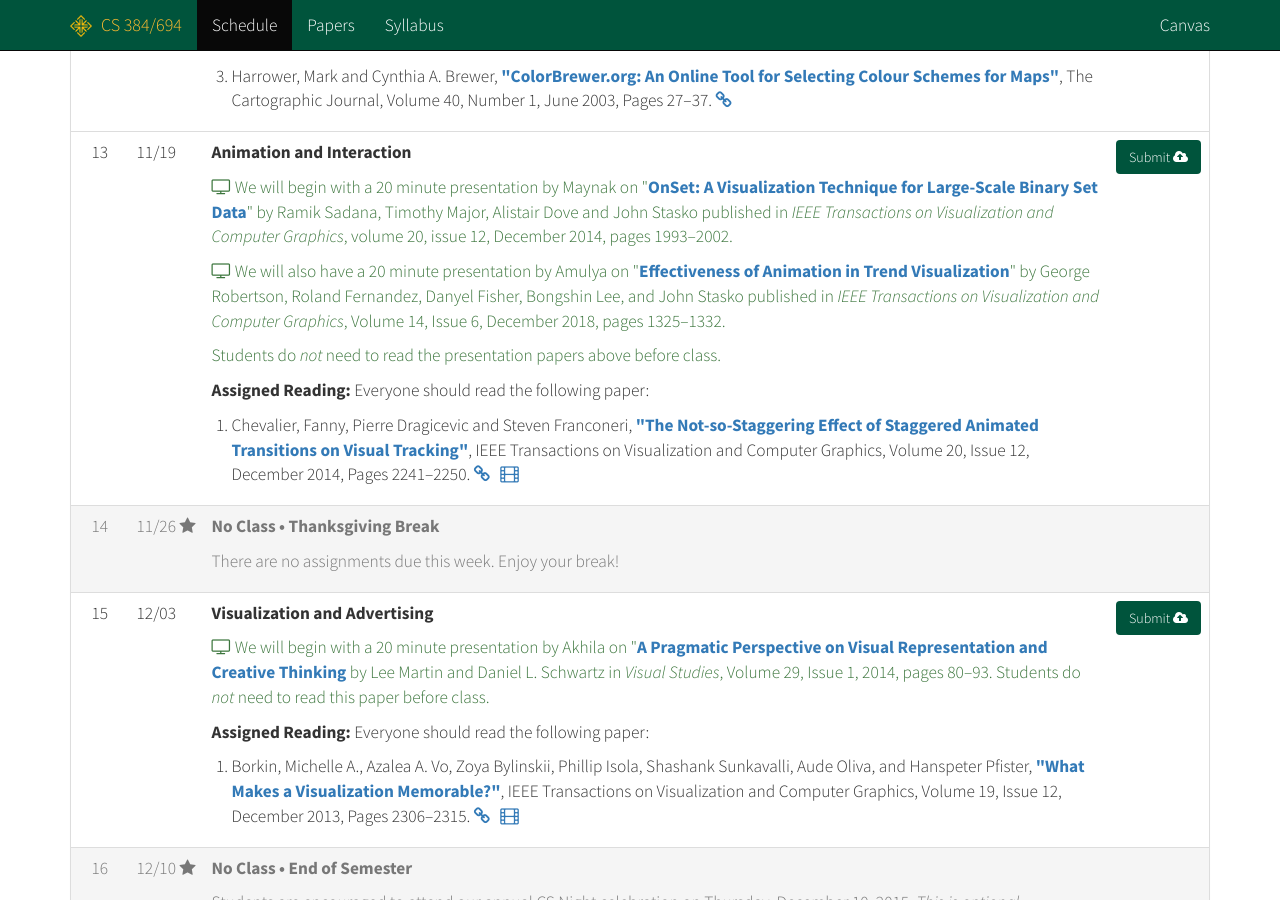
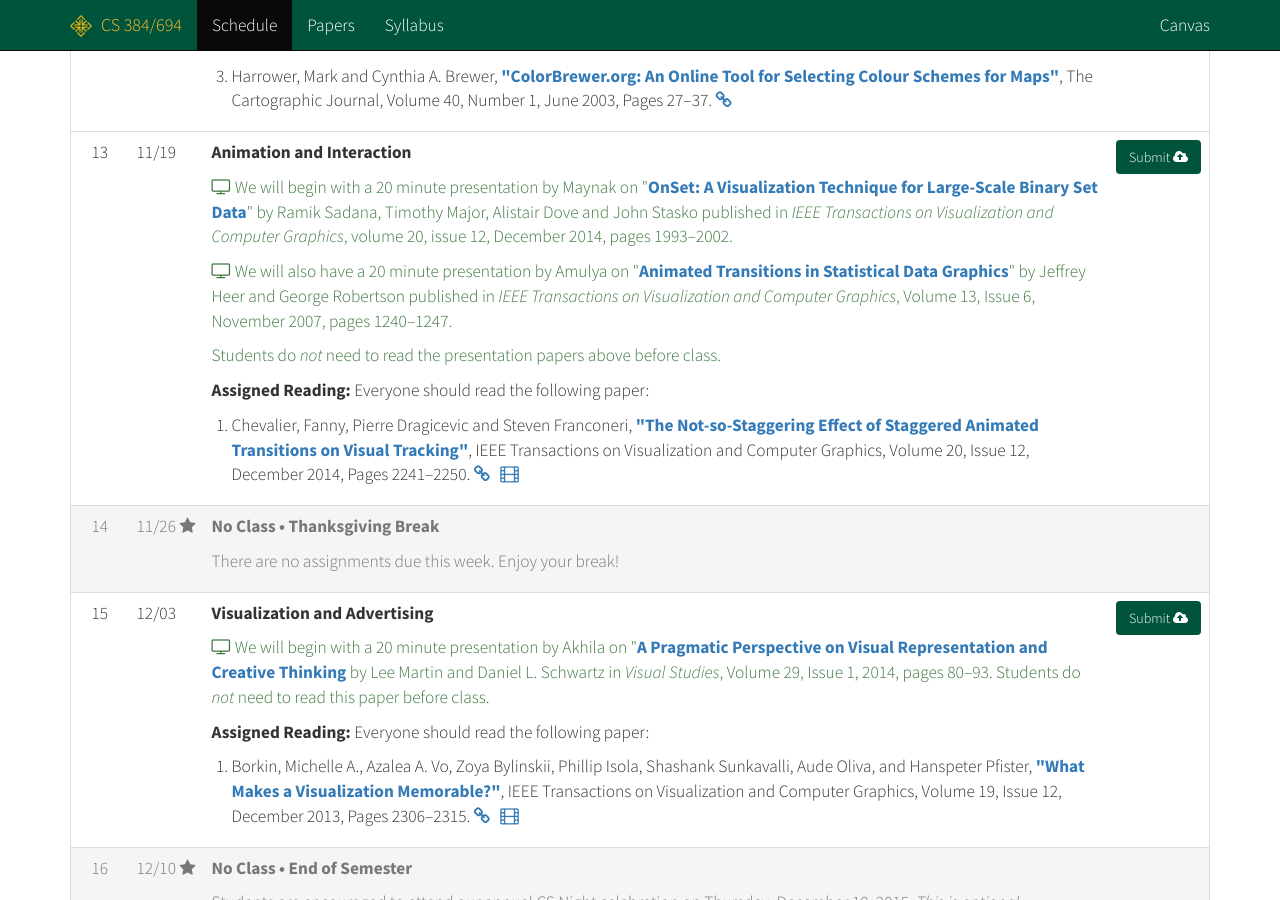
Before and after one commit to cs694/fall2015, a Jekyll site: the page built from schedule.html, in a window 1280 px wide and 900 px high, scrolled down 3833 px. Built offline with Jekyll 4.4.1, drawn with Linux system fonts in a browser that asks for light colours; Markdown is read by kramdown in place of the engine named in the settings.

Commit message:
Changed paper.

```diff
--- a/_data/schedule.yml
+++ b/_data/schedule.yml
@@ -259,7 +259,7 @@
   link : 'https://usfca.instructure.com/courses/1555423/quizzes/2290682'
   gray : false
   flag : false
-  todo : '<p class="text-success"><i class="fa fa-television"></i> We will begin with a 20 minute presentation by Maynak on "<strong><a href="http://dx.doi.org/10.1109/TVCG.2014.2346249">OnSet: A Visualization Technique for Large-Scale Binary Set Data</a></strong>" by Ramik Sadana, Timothy Major, Alistair Dove and John Stasko published in <em>IEEE Transactions on Visualization and Computer Graphics</em>, volume 20, issue 12, December 2014, pages 1993&ndash;2002.</p><p class="text-success"><i class="fa fa-television"></i> We will also have a 20 minute presentation by Amulya on "<strong><a href="http://doi.ieeecomputersociety.org/10.1109/TVCG.2008.125">Effectiveness of Animation in Trend Visualization</a></strong>" by George Robertson, Roland Fernandez, Danyel Fisher, Bongshin Lee, and John Stasko published in <em>IEEE Transactions on Visualization and Computer Graphics</em>, Volume 14, Issue 6, December 2018, pages 1325&ndash;1332.</p><p  class="text-success">Students do <em>not</em> need to read the presentation papers above before class.</p><p><strong>Assigned Reading:</strong> Everyone should read the following paper:</p>'
+  todo : '<p class="text-success"><i class="fa fa-television"></i> We will begin with a 20 minute presentation by Maynak on "<strong><a href="http://dx.doi.org/10.1109/TVCG.2014.2346249">OnSet: A Visualization Technique for Large-Scale Binary Set Data</a></strong>" by Ramik Sadana, Timothy Major, Alistair Dove and John Stasko published in <em>IEEE Transactions on Visualization and Computer Graphics</em>, volume 20, issue 12, December 2014, pages 1993&ndash;2002.</p><p class="text-success"><i class="fa fa-television"></i> We will also have a 20 minute presentation by Amulya on "<strong><a href="http://dx.doi.org/10.1109/TVCG.2007.70539">Animated Transitions in Statistical Data Graphics</a></strong>" by Jeffrey Heer and George Robertson published in <em>IEEE Transactions on Visualization and Computer Graphics</em>, Volume 13, Issue 6, November 2007, pages 1240&ndash;1247.</p><p  class="text-success">Students do <em>not</em> need to read the presentation papers above before class.</p><p><strong>Assigned Reading:</strong> Everyone should read the following paper:</p>'
   read :
     - title   : 'The Not-so-Staggering Effect of Staggered Animated Transitions on Visual Tracking'
       authors : 'Chevalier, Fanny, Pierre Dragicevic and Steven Franconeri'
```
